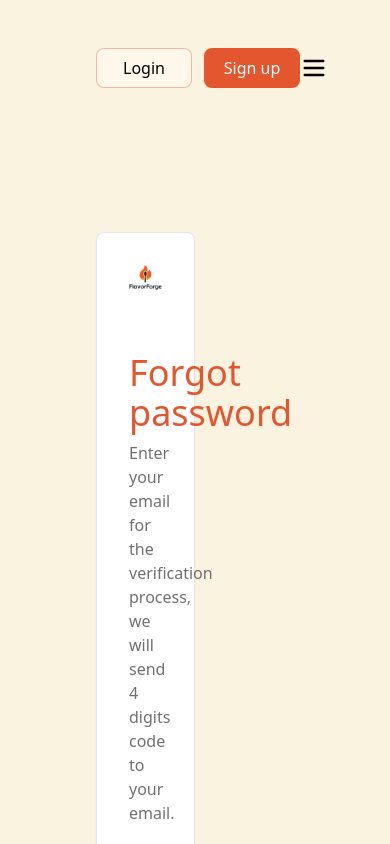
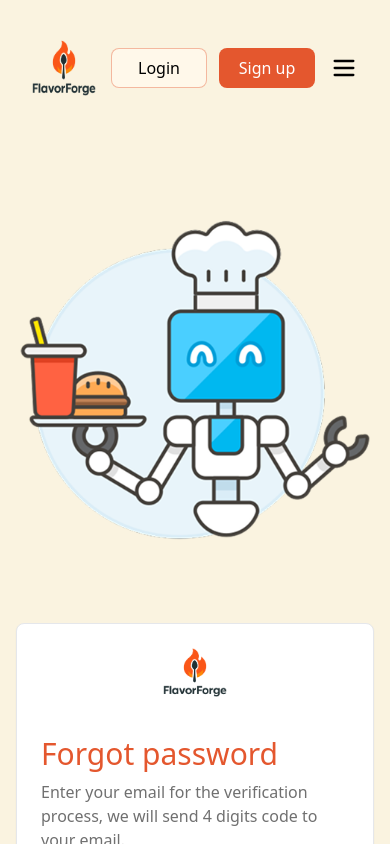
Before and after one commit to Arafat-Bhuiyan/FlavorForge, a React (Vite) app: page /forget-password in a window 390 px wide. Shown: the top 844 px of the page. Built offline with nearby package versions, Linux system fonts and the light colour scheme.

Commit message:
Login & Signup page responsive done

```diff
--- a/src/layouts/Layout.jsx
+++ b/src/layouts/Layout.jsx
@@ -6,7 +6,7 @@ import { Footer } from "../pages/Shared/Footer";
 export const Layout = () => {
   return (
     <div className="bg-[#FAF3E0]">
-      <div className="pt-6 px-20">
+      <div className="pt-6 px-4 md:px-10 lg:px-20">
         <Navbar />
         <div className="">
           {" "}
--- a/src/pages/Auth/Login/ForgetPassword.jsx
+++ b/src/pages/Auth/Login/ForgetPassword.jsx
@@ -37,10 +37,10 @@ export const ForgetPassword = () => {
   };
 
   return (
-    <div className="flex items-center justify-center px-4 mt-14 mb-32">
-      <div className="w-full max-h-screen flex justify-between items-center gap-32">
+    <div className="flex items-center justify-center px-0 sm:px-4 mt-8 sm:mt-14 mb-20 sm:mb-32">
+      <div className="w-full max-h-screen flex flex-col lg:flex-row justify-center items-center gap-16 lg:gap-32">
         {!showVerification ? (
-          <div className="w-1/2 bg-white rounded-lg shadow-sm border border-gray-200 p-8">
+          <div className="w-full lg:w-1/2 bg-white rounded-lg shadow-sm border border-gray-200 p-6 sm:p-8 order-2 lg:order-1">
             {/* Logo */}
             <div className="flex items-center justify-center mb-6">
               <div className="w-16 h-16">
@@ -50,7 +50,9 @@ export const ForgetPassword = () => {
 
             {/* Divider */}
             <div className="text-left my-4">
-              <h1 className="text-4xl text-[#E4572E] pb-2">Forgot password</h1>
+              <h1 className="text-3xl sm:text-4xl text-[#E4572E] pb-2">
+                Forgot password
+              </h1>
               <p className="text-base text-[#707070]">
                 Enter your email for the verification process, we will send 4
                 digits code to your email.
@@ -91,7 +93,7 @@ export const ForgetPassword = () => {
           <Verification />
         )}
 
-        <div className="w-1/2">
+        <div className="w-full sm:w-2/3 lg:w-1/2 order-1 lg:order-2">
           <img src={foodBot} alt="" />
         </div>
       </div>
--- a/src/pages/Auth/Login/Login.jsx
+++ b/src/pages/Auth/Login/Login.jsx
@@ -56,9 +56,9 @@ const handleSocialLogin = async () => {
 };
 
   return (
-    <div className="flex items-center justify-center px-4 mt-14 mb-32">
+    <div className="flex items-center justify-center px-0 sm:px-4 mt-8 sm:mt-14 mb-20 sm:mb-32">
       <div className="w-full max-w-xl max-h-screen">
-        <div className="bg-white rounded-lg shadow-sm border border-gray-200 p-8">
+        <div className="bg-white rounded-lg shadow-sm border border-gray-200 p-6 sm:p-8">
           {/* Logo */}
           <div className="flex items-center justify-center mb-6">
             <div className="w-16 h-16">
--- a/src/pages/Auth/Login/Signup.jsx
+++ b/src/pages/Auth/Login/Signup.jsx
@@ -95,9 +95,9 @@ export default function Signup() {
 
 
   return (
-    <div className="flex items-center justify-center px-4 mt-14 mb-32">
+    <div className="flex items-center justify-center px-0 sm:px-4 mt-8 sm:mt-14 mb-20 sm:mb-32">
       <div className="w-full max-w-xl max-h-screen">
-        <div className="bg-white rounded-lg shadow-sm border border-gray-200 p-8">
+        <div className="bg-white rounded-lg shadow-sm border border-gray-200 p-6 sm:p-8">
           {/* Logo */}
           <div className="flex items-center justify-center mb-6">
             <div className="w-16 h-16">
```
